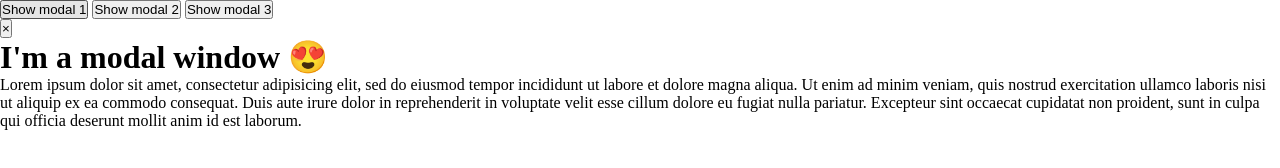
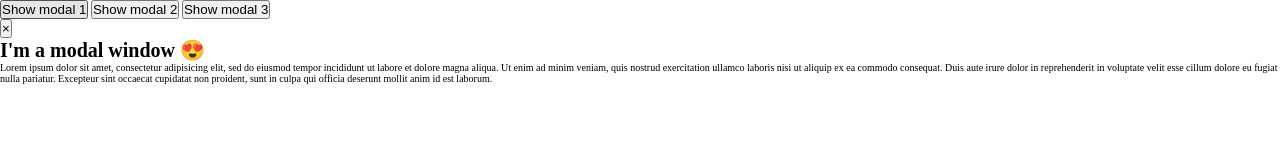
Before and after one commit to GentleMizt/Modal-Js-Game, a plain HTML site: page index.html in a window 1280 px wide. Drawn offline with Linux system fonts and the light colour scheme; a script that the page names is missing.

Commit message:
progress

```diff
--- a/style.css
+++ b/style.css
@@ -1,5 +1,9 @@
 *{
     margin: 0;
     padding: 0;
-    box-sizing: inherit;
+    box-sizing: border-box;
 }
+
+html{
+    font-size: 62.5%;
+}
```
